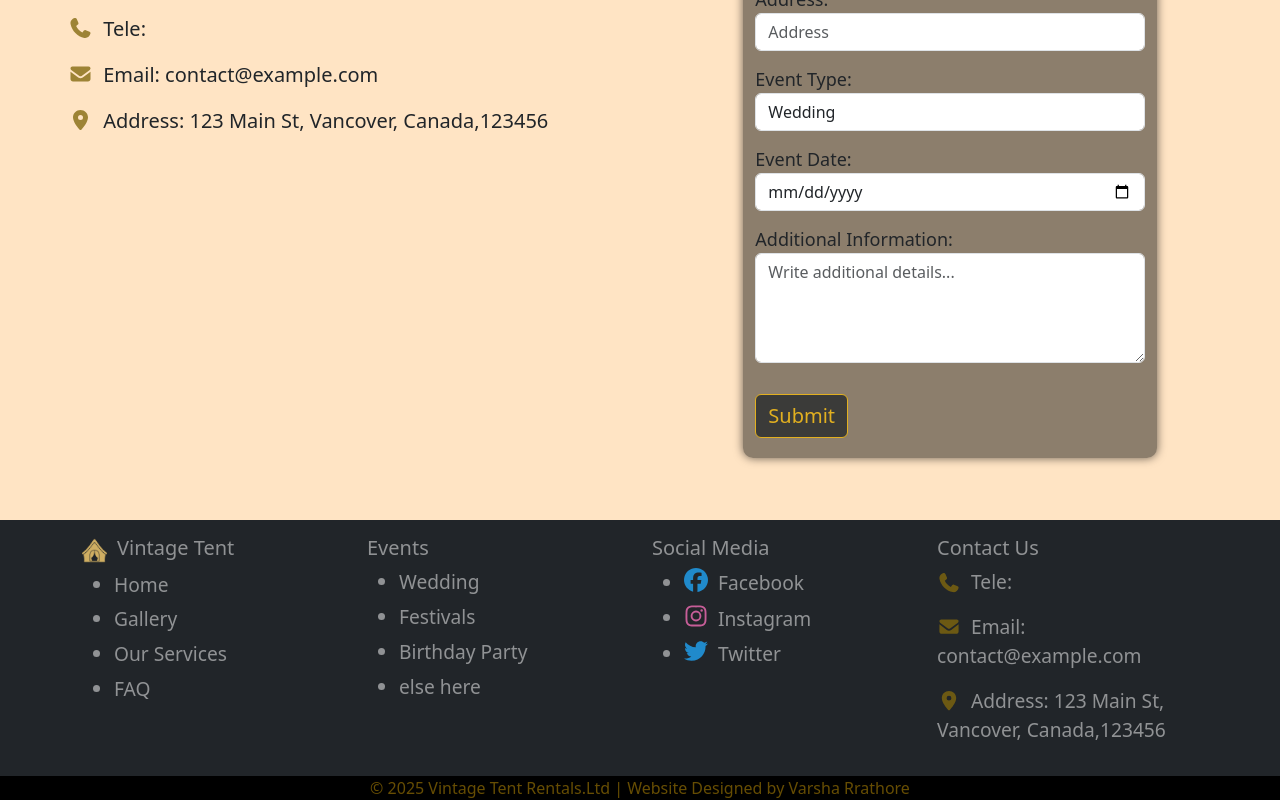
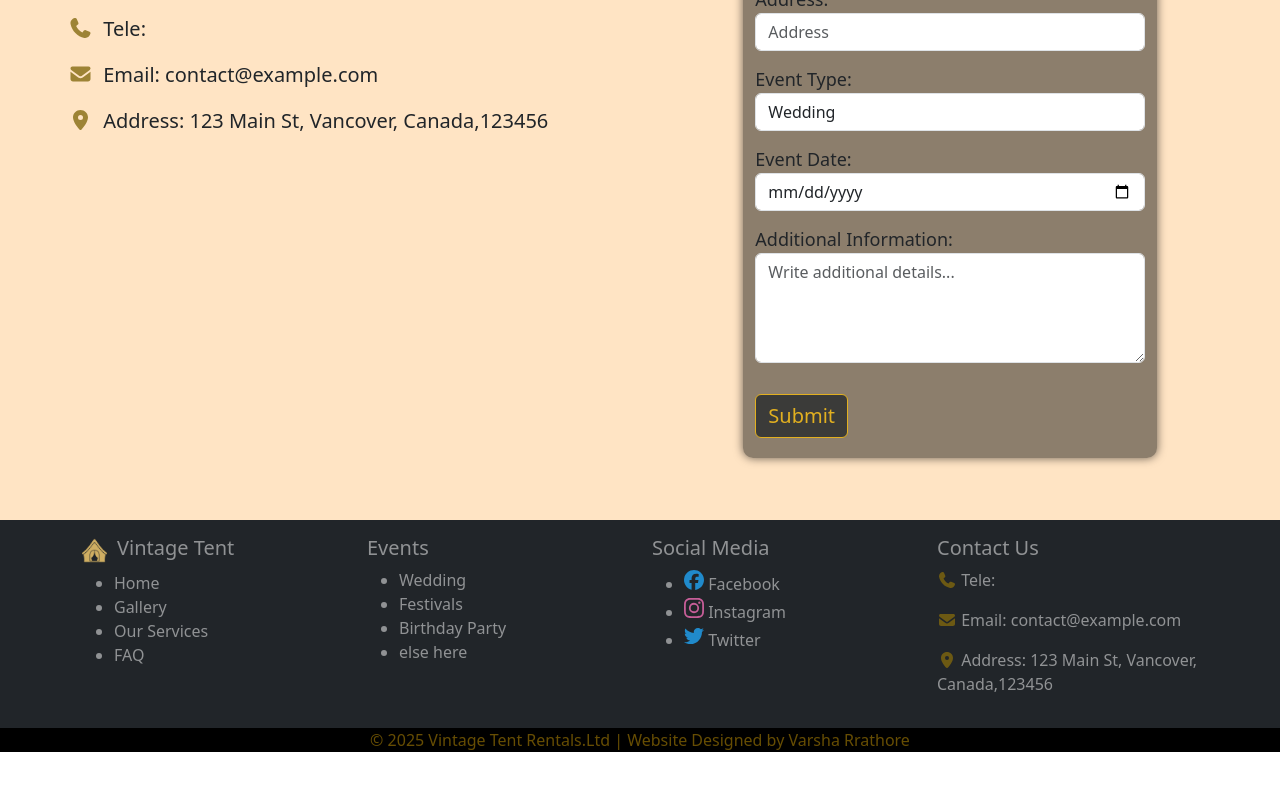
Before and after one commit to varsharrathore/Tent-House, a React (Create React App) app: page /book in a window 1280 px wide. Shown: the part 440-1240 px from the top of the page. After the commit the page ends 1192 px from the top, so only its background shows below. Built offline with nearby package versions, Linux system fonts and the light colour scheme.

Commit message:
Footer.module.css

```diff
--- a/src/Styles/Footer.module.css
+++ b/src/Styles/Footer.module.css
@@ -1,28 +1,16 @@
-.footer{
-    padding: 20px 0;
-    font-size: 1.2rem;
-}
-
-.footer ul li {
-  margin-bottom: 6px;
-}
-
 .faFacebook,
 .faTwitter {
   height: 3vh;
   color: rgb(32, 138, 203);
-  margin-right: 5px;
 }
 
 .faInstagram {
   height: 3vh;
   color: rgb(199, 94, 152);
-  margin-right: 5px;
 }
 
 .faPhone,
 .faEnvelope,
 .faLocationDot {
   color: #82680dc7;
-  margin-right: 5px;
 }
```
